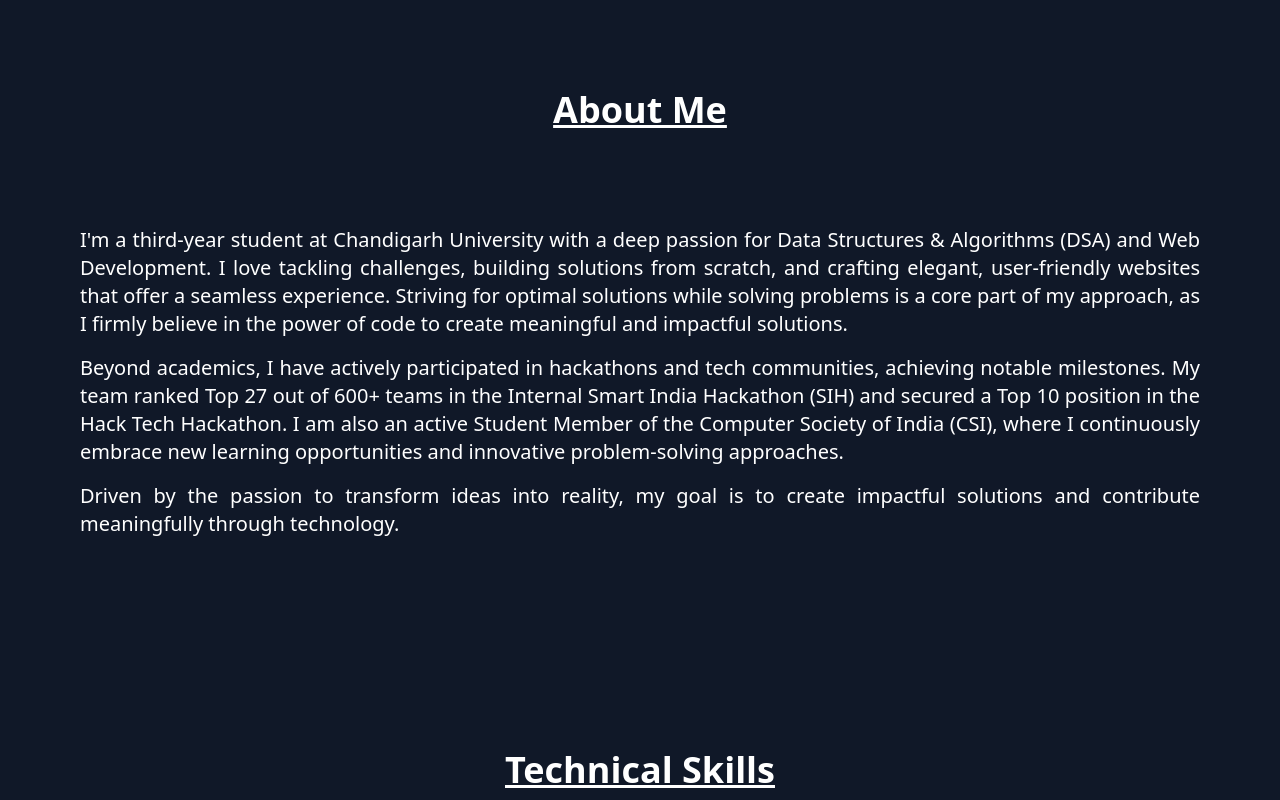
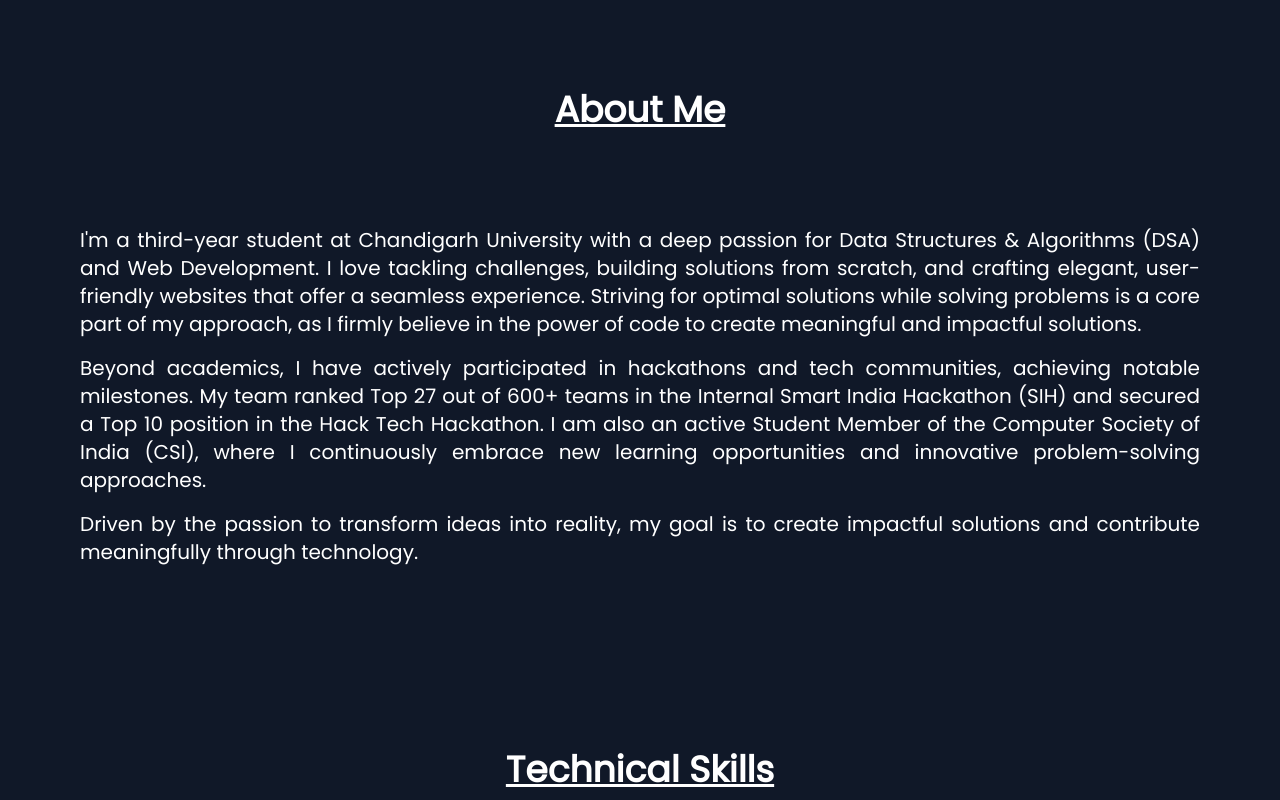
Before and after one commit to sagarde7/sagarde, a React (Vite) app: page / in a window 1280 px wide. Shown: the part 800-1600 px from the top of the page. Built offline with nearby package versions, Linux system fonts and the light colour scheme.

Commit message:
changes done

```diff
--- a/package.json
+++ b/package.json
@@ -22,8 +22,7 @@
     "react-dom": "^19.0.0",
     "react-icons": "^5.5.0",
     "react-router": "^7.4.1",
-    "react-typewriter-effect": "^1.1.0",
-    "tech-stack-icons": "^2.1.0"
+    "react-typewriter-effect": "^1.1.0"
   },
   "devDependencies": {
     "@eslint/js": "^9.21.0",
--- a/src/Components/About.jsx
+++ b/src/Components/About.jsx
@@ -14,12 +14,10 @@
           <motion.div
           initial={{ opacity: 0, translateX: "100%" }}
           whileInView={{ opacity: 1, translateX: "0" }}
-          transition={{ duration: 1.5 }}
+          transition={{ duration: 2 }}
           viewport={{ once: true }}
           className="content text-xl  text-justify  p-[5rem]">
-            <div
-
-            className="para1 my-4">
+          <div className="para1 my-4">
           I'm a third-year student at Chandigarh University with a deep passion
           for Data Structures & Algorithms (DSA) and Web Development. I love
           tackling challenges, building solutions from scratch, and crafting
--- a/src/index.css
+++ b/src/index.css
@@ -1,10 +1,10 @@
-/* @import url("https://fonts.googleapis.com/css2?family=Poppins&display=swap"); */
+@import url("https://fonts.googleapis.com/css2?family=Poppins&display=swap");
 @import "tailwindcss";
 
-/*
+
 @theme {
     --font-poppins: "Poppins", sans-serif;
-} */
+}
 
 html{
     scroll-behavior: smooth;
```
Also changed, not shown: 1 other file (tests, documents, lock files or other folders).
